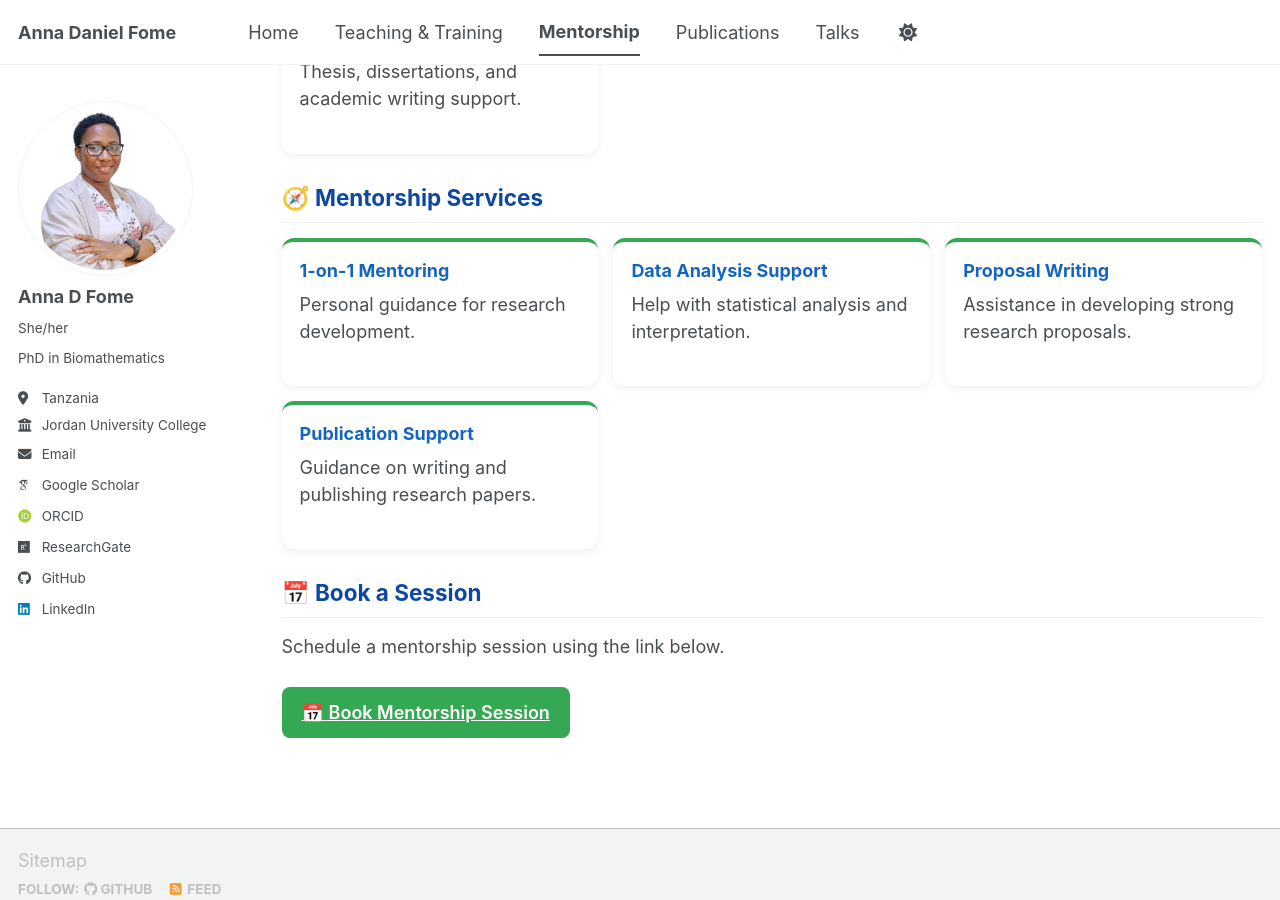
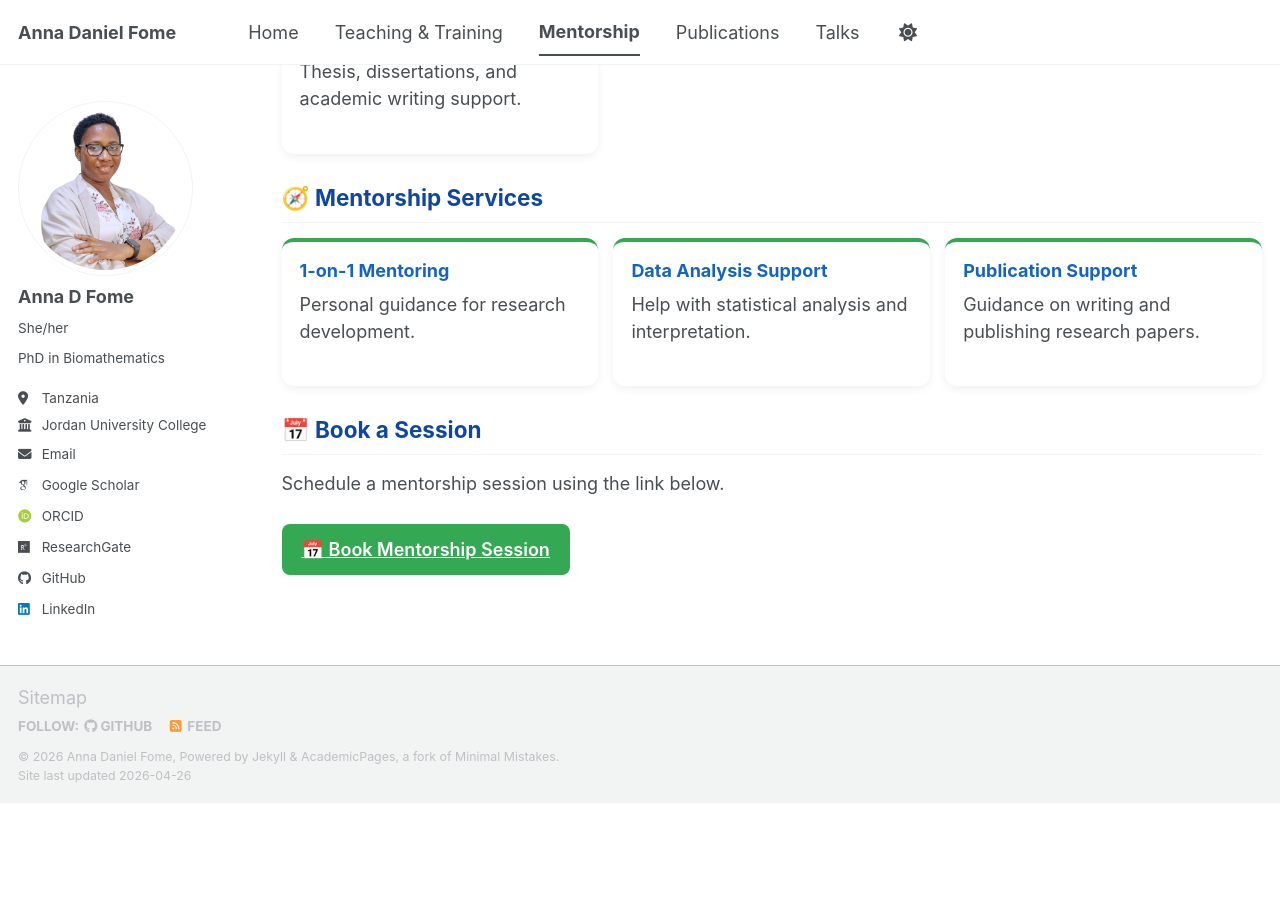
Before and after one commit to FomeA/FomeA.github.io, a Jekyll site: the page built from _pages/mentorship.html, in a window 1280 px wide and 900 px high, scrolled down 572 px. Built offline with Jekyll 4.4.1, drawn with Linux system fonts in a browser that asks for light colours; some web fonts are replaced; a script bundle is joined from its source files by our own code; library files that are not in the unit come from our copies; after the commit the page ends 1375 px from its top, so only the background shows below that.

Commit message:
Update mentorship.html

```diff
--- a/_pages/mentorship.html
+++ b/_pages/mentorship.html
@@ -63,10 +63,10 @@ My focus is on building strong research capacity in modelling, biostatistics, pu
   <p>Help with statistical analysis and interpretation.</p>
 </div>
 
-<div class="card service">
+<!-- <div class="card service">
   <h3>Proposal Writing</h3>
   <p>Assistance in developing strong research proposals.</p>
-</div>
+</div> -->
 
 <div class="card service">
   <h3>Publication Support</h3>
```
